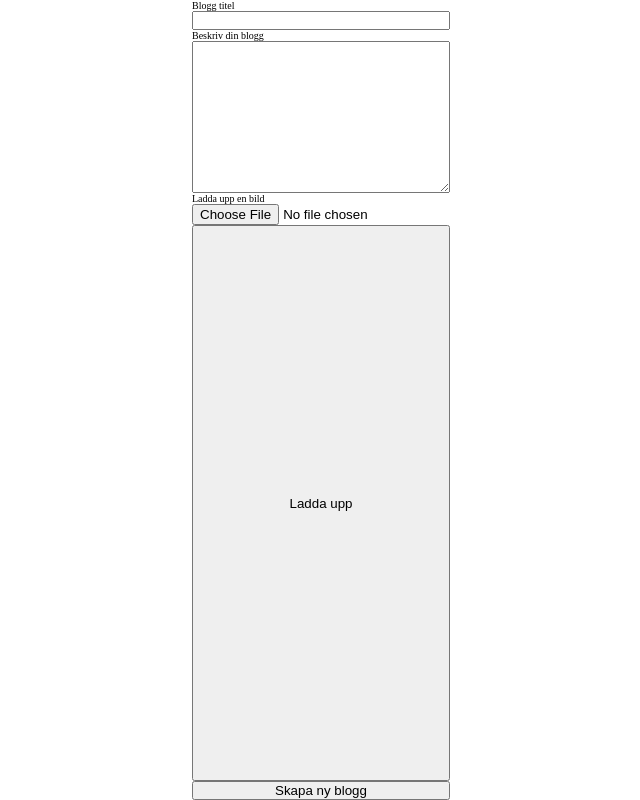
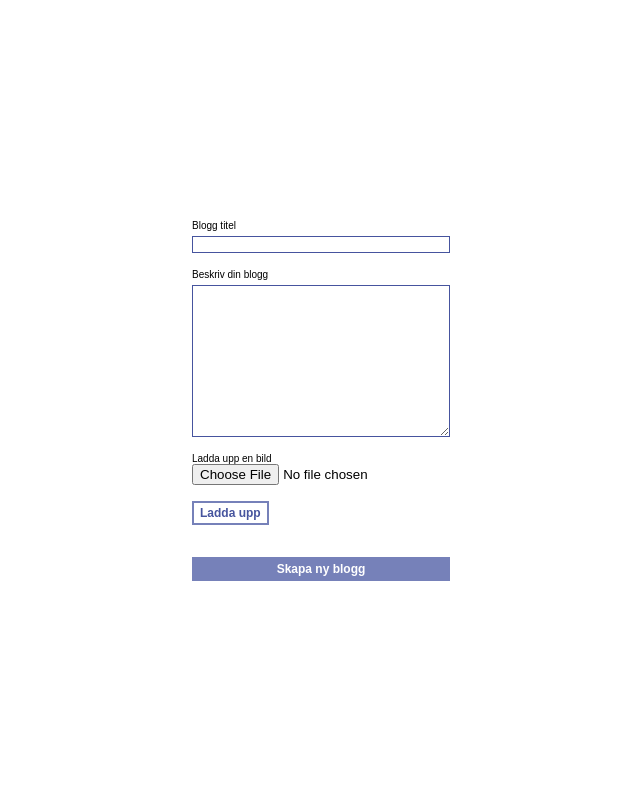
Before and after one commit to FredriikLarsson/blog-cms, a PHP site: page /Projekt_Blogg/create_blog.php in a window 1280 px wide. Shown: the whole page, without its empty margins (319-959 px from the left). Run offline with PHP 8.4, Linux system fonts and the light colour scheme.

Commit message:
Style: Admin page, create blog form, create post form

```diff
--- a/create_blog.php
+++ b/create_blog.php
@@ -14,16 +14,22 @@
     <main class="container-main">
         <form action="controllers/create_blog_controller.inc.php" id="form" enctype="multipart/form-data" method="POST">
             <div class="container-input">
-                <label for="input-textfield-blog-title">Blogg titel</label>
-                <input type="text" class="input-textfield" name="blog-title" id="input-textfield-blog-title">
-                <label for="input-textfield-blog-presentation">Beskriv din blogg</label>
-                <textarea name="blog-description" id="input-textfield-blog-presentation" cols="30" rows="10" class="input-textfield"></textarea>
-                <label for="input-file-image">Ladda upp en bild</label>
-                <input type="file" class="input-textfield" name="blog-image" id="input-file-image">
+                <div class="form__input-container">
+                    <label for="input-textfield-blog-title" class="form__label">Blogg titel</label>
+                    <input type="text" class="form__input" name="blog-title" id="input-textfield-blog-title">
+                </div>
+                <div class="form__input-container">
+                    <label for="input-textfield-blog-presentation" class="form__label">Beskriv din blogg</label>
+                    <textarea name="blog-description" id="input-textfield-blog-presentation" cols="30" rows="10" class="form__input"></textarea>
+                </div>
+                <div class="form__input-container">
+                    <label for="input-file-image" class="form__label">Ladda upp en bild</label>
+                    <input type="file" name="blog-image" id="input-file-image">
+                </div>
                 <p id="message--upload"></p>
-                <button name="button-upload" type="button" id="button--upload" class="button">Ladda upp</button>
+                <button name="button-upload" type="button" id="button--upload" class="form__button">Ladda upp</button>
                 <div class="container-buttons">
-                    <button name="button-new-blog" type="submit" id="button-new-blog" class="button">Skapa ny blogg</button>
+                    <button name="button-new-blog" type="submit" id="button-new-blog" class="form__button">Skapa ny blogg</button>
                 </div>
             </div>
         </form>
--- a/services/blog_service.php
+++ b/services/blog_service.php
@@ -14,8 +14,8 @@ function viewBlogPosts($blogId)
     $blogPosts = db_select($db, $query); //array with the blogposts
     /* Create a li element for every post in the array of all the blogposts */
     foreach ($blogPosts as $value) {
-        echo '<li class="listitem-news">
-                <a href=\'post.php?postId="' . $value['id'] . '"\' class="postLink">
+        echo '<li class="list__item--post">
+                <a href=\'post.php?postId="' . $value['id'] . '"\' class="list__item--link">
                     <div class="container-image">
                         <img src="' . $value['filename'] . '" alt"" class="listitem-image">
                     </div>
--- a/style/create_blog.css
+++ b/style/create_blog.css
@@ -1,10 +1,12 @@
 * {
     padding: 0;
     margin: 0;
+    box-sizing: border-box;
 }
 
 html {
     font-size: 10px;
+    font-family: Arial, Helvetica, sans-serif;
 }
 
 body {
@@ -15,6 +17,57 @@ body {
     display: flex;
     min-height: 100vh;
     justify-content: center;
+}
+
+.form__input-container {
+    position: relative;
+    display: flex;
+    flex-direction: column;
+    padding: 1.6rem 0 0;
+    width: 100%;
+}
+
+.form__button {
+    margin: 1.6rem 0 1.6rem;
+    text-decoration: none;
+    font-size: 1.2rem;
+    padding: .25em .5em;
+    font-weight: 900;
+    color: #fff;
+    background-color: #7681b9;
+    border: 2px solid #7681b9;
+    cursor: pointer;
+    width: max-content;
+    transition: 0.25s ease;
+}
+
+.form__button:hover {
+    color:white;
+    background-color: #46549e;
+    border: 2px solid #46549e;
+}
+
+#button-new-post {
+    width: 100%;
+}
+
+#button-new-blog {
+    width: 100%;
+}
+
+#button--upload {
+    color:#46549e;
+    background-color: white;
+}
+
+#button--upload:hover {
+    color:white;
+    background-color: #46549e;
+}
+
+.form__input {
+    margin: .5rem 0 0 0;
+    border: 1.5px solid #46549e;
 }
 
 .container-input {
```
Also changed, not shown: admin.php (+3 -5 lines), create_post.php (+14 -8 lines), js/admin.js (+7 -2 lines), services/post_service.php (+8 -8 lines), style/admin.css (+93 -9 lines), resources/example.jpg (added), resources/logo.png (added).
